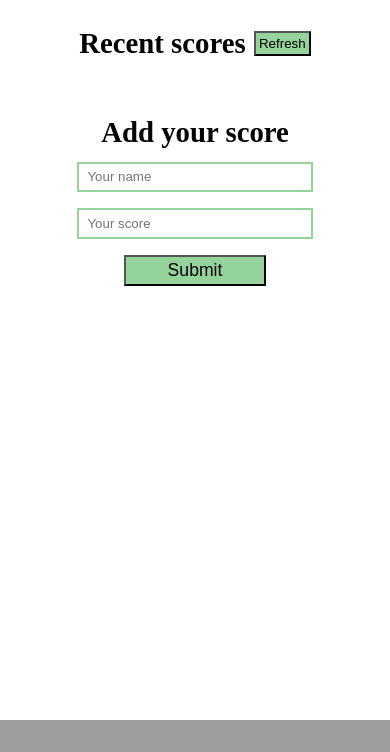
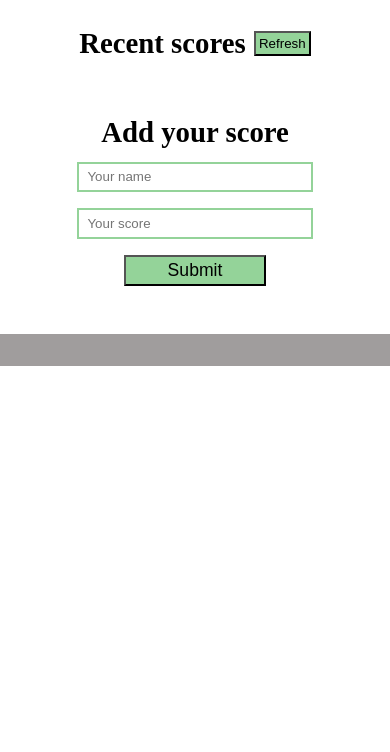
Before and after one commit to Osoro254Alex/Leaderboard, a website built with webpack: page src/index.html in a window 390 px wide. Shown: the part 92-844 px from the top of the page. Built offline with nearby package versions, Linux system fonts and the light colour scheme; no server answers.

Commit message:
Complete Responsive

```diff
--- a/src/style.css
+++ b/src/style.css
@@ -151,8 +151,6 @@ footer {
     flex-direction: column;
     align-items: center;
     justify-content: center;
-
-    /* background-color: red; */
     padding: 2rem;
     gap: 3rem;
   }
@@ -271,7 +269,7 @@ footer {
     height: 2rem;
     width: 100%;
     background-color: #a09d9d;
-    position: absolute;
+    position: static;
     bottom: 0;
     left: 0;
     right: 0;
```
